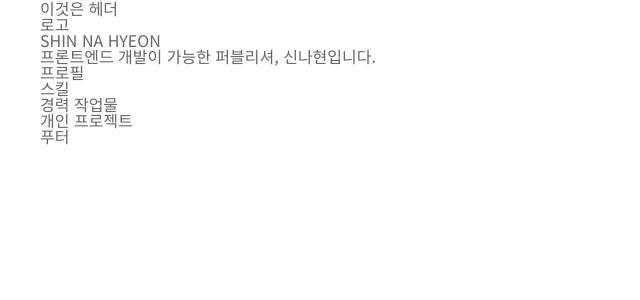
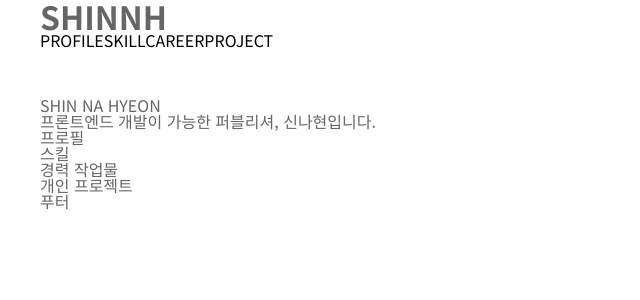
Before and after one commit to shinnh2/portfolio_snh, a React (Vite) app: page / in a window 1280 px wide. Shown: the top 300 px of the page, without its empty margins (0-640 px from the left). Built offline with nearby package versions, Linux system fonts and the light colour scheme.

Commit message:
[feat/header] Header 컴포넌트 마크업

```diff
--- a/src/components/Header.jsx
+++ b/src/components/Header.jsx
@@ -1,9 +1,19 @@
+import MenuIcon from "./../assets/menu_icon.svg";
+
 const Header = () => {
 	return (
-		<header>
+		<header className="header">
 			<div className="container">
-				이것은 헤더
-				<div className="logo">로고</div>
+				<h1 className="logo">SHINNH</h1>
+				<nav className="navigation">
+					<a href="">PROFILE</a>
+					<a href="">SKILL</a>
+					<a href="">CAREER</a>
+					<a href="">PROJECT</a>
+				</nav>
+				<div className="menu">
+					<img src={MenuIcon} alt="menu 버튼" />
+				</div>
 			</div>
 		</header>
 	);
```
